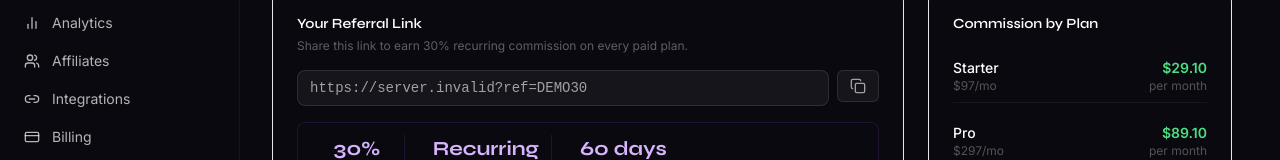
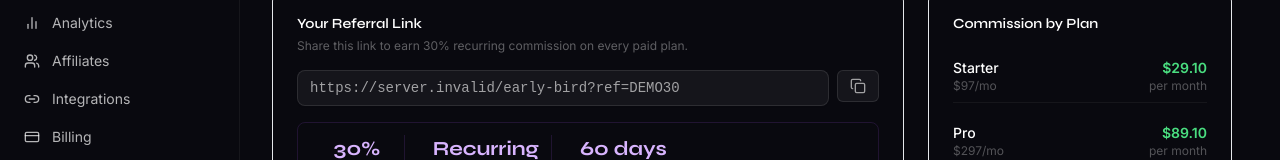
Before and after one commit to moecov-creator/webinarforge-ai, a Next.js app: page /dashboard/affiliates in a window 1280 px wide. Shown: the part 303-463 px from the top of the page. Built offline with nearby package versions, Linux system fonts and the light colour scheme; no server answers; sample sign-in values are in the browser's storage.

Commit message:
Update page.tsx

```diff
--- a/app/(dashboard)/dashboard/affiliates/page.tsx
+++ b/app/(dashboard)/dashboard/affiliates/page.tsx
@@ -330,7 +330,7 @@ function EmailSwipeCard({ email, affiliateLink }: {
 
 // ─── Main Page ────────────────────────────────────────────────────────────────
 export default function AffiliatesPage() {
-  const referralUrl = `${process.env.NEXT_PUBLIC_APP_URL ?? "https://webinarforge.ai"}?ref=${MOCK_AFFILIATE.referralCode}`
+  const referralUrl = `${process.env.NEXT_PUBLIC_APP_URL ?? "https://webinarforge.ai"}/early-bird?ref=${MOCK_AFFILIATE.referralCode}`
   const [linkCopied, setLinkCopied] = useState(false)
 
   const copyLink = () => {
```
